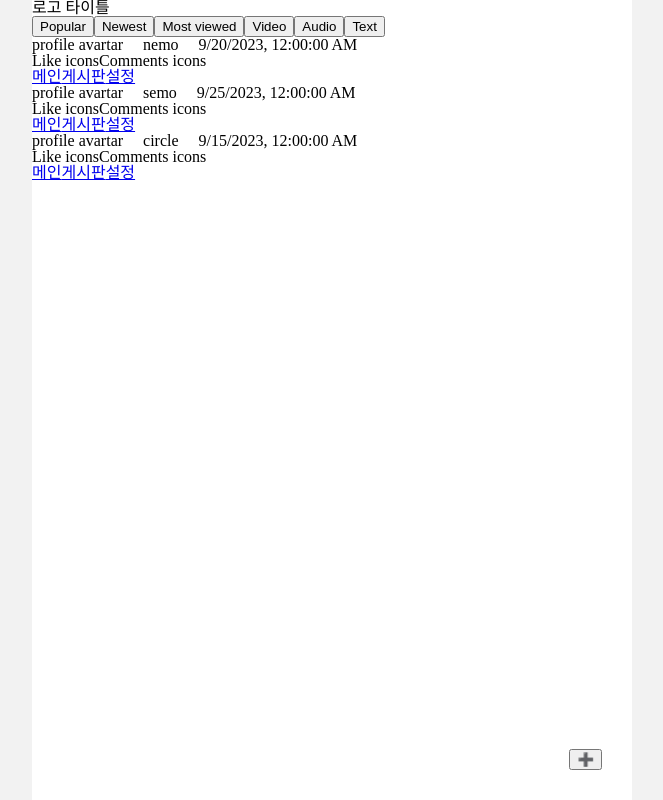
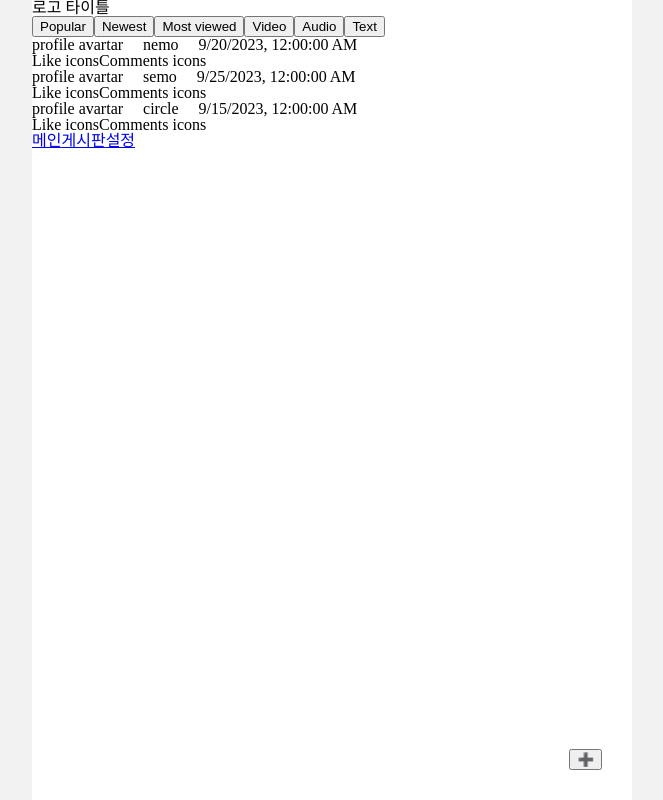
Before and after one commit to brother1-4752/motive-market, a Next.js app: page /community in a window 1280 px wide. Shown: the whole page, without its empty margins (308-971 px from the left). Built offline with nearby package versions, Linux system fonts and the light colour scheme.

Commit message:
fix:바텀바 컴포넌트 1번만 그리도록 수정

```diff
--- a/pages/community/index.tsx
+++ b/pages/community/index.tsx
@@ -101,9 +101,9 @@ const Community = () => {
               <div>Comments icons</div>
             </div>
           </div>
-          <BottomNavigationBar />
         </div>
       ))}
+      <BottomNavigationBar />
       <FloatingUploadButton />
     </StyledCommunity>
   );
```
